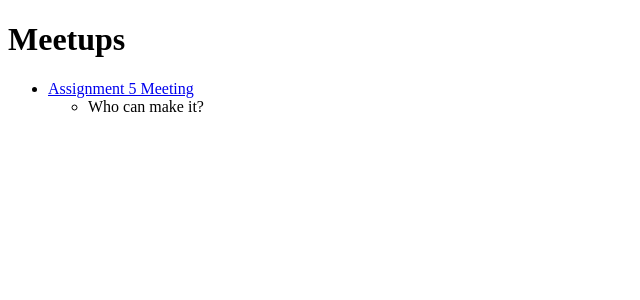
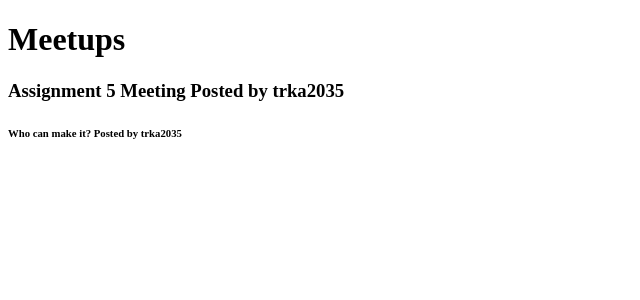
Before and after one commit to kayne10/CSCI3308_TeamRadRod, a Django app: page /meetups/ in a window 1280 px wide. Shown: the part 80-380 px from the top of the page, without its empty margins (0-640 px from the left). Run offline with Django 3.2, Linux system fonts and the light colour scheme; a user stored in the database is signed in; data comes from the database, SQL or seed files in the repository; both versions use the stored data as it was after the commit.

Commit message:
Updated Meetups view

```diff
--- a/ProductivityManagementApp/meetups/templates/meetups/index.html
+++ b/ProductivityManagementApp/meetups/templates/meetups/index.html
@@ -4,14 +4,14 @@
 <h1>Meetups</h1>
 {% if meetups %}
   {% for meetup in meetups %}
-    <ul>
-      <li><a href="#">{{ meetup.title }}</a></li>
+    <div class="container">
+      <h3>{{ meetup.title }}  Posted by {{ meetup.user }}</h3>
       {% for comment in meetup.comment_set.all %}
-      <ul>
-        <li>{{ comment.comment_content }}</li>
-      </ul>
+      <div class="comment">
+        <h6>{{ comment.comment_content }} Posted by {{ comment.user }}</h6>
+      </div>
       {% endfor %}
-    </ul>
+    </div>
   {% endfor %}
 {% else %}
   <h1>You have no meet ups</h1>
--- a/ProductivityManagementApp/meetups/views.py
+++ b/ProductivityManagementApp/meetups/views.py
@@ -12,7 +12,7 @@ from courses.models import Course
 def index(request):
     courses = Course.objects.filter(user=request.user)
     assignments = Assignment.objects.filter(user=request.user)
-    meetups = MeetUp.objects.filter(user=request.user)
+    meetups = MeetUp.objects.all()
     context = {
     'courses':courses,
     'assignments':assignments,
```
Also changed, not shown: ProductivityManagementApp/courses/templates/courses/index.html (+9 -3 lines), ProductivityManagementApp/db.sqlite3, 2 other files.
